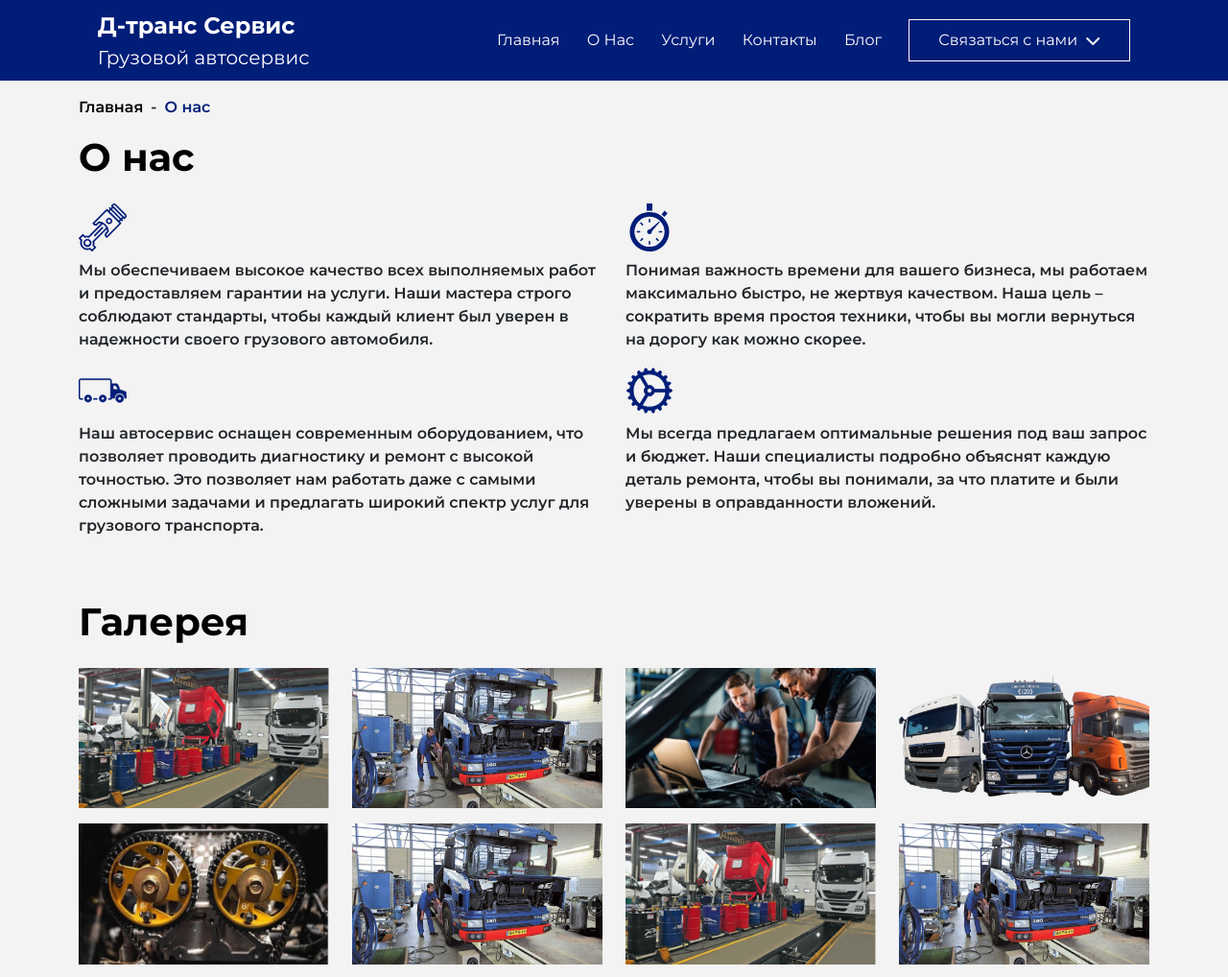
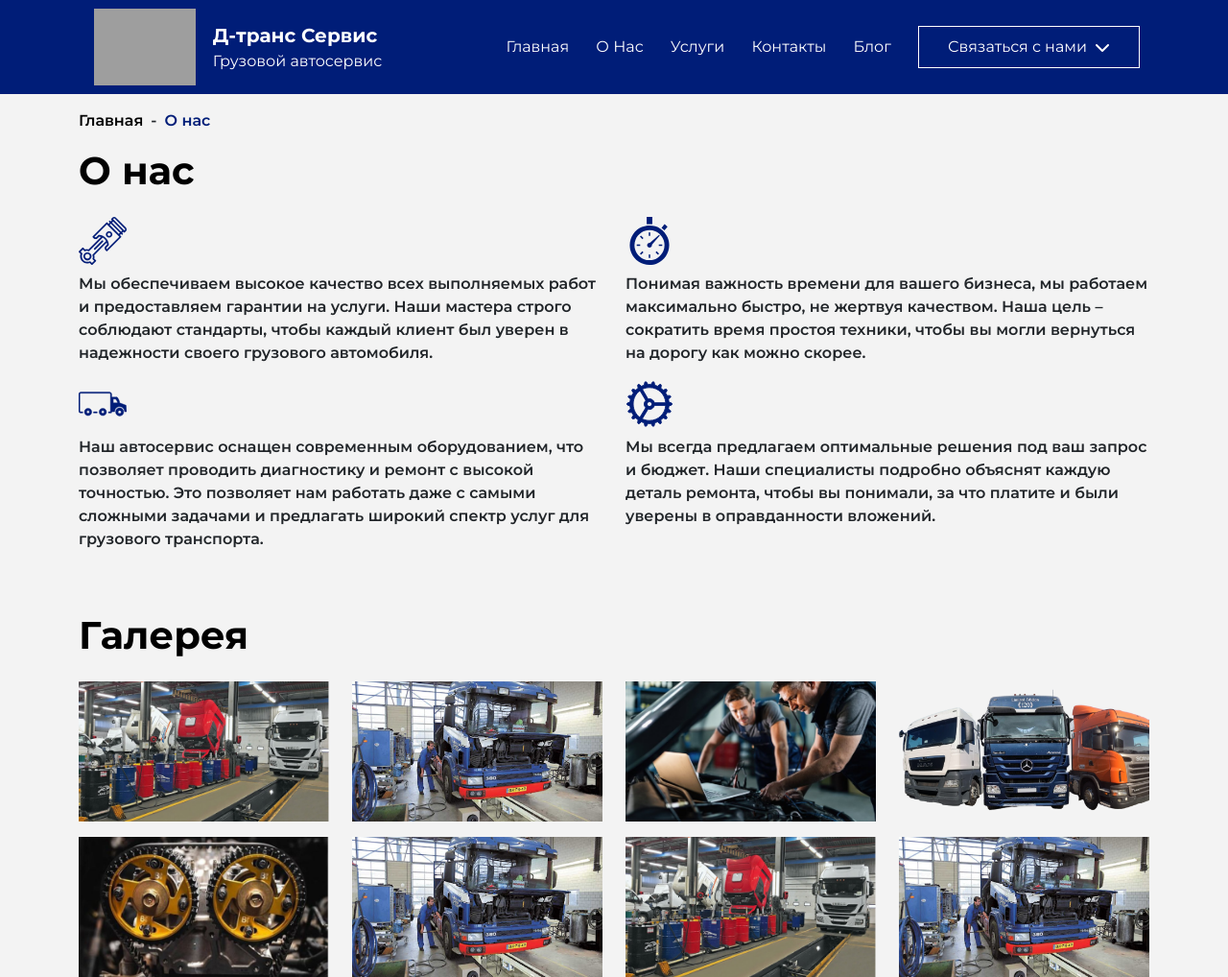
Before and after one commit to cbrekrut/dtrans, a Django app: page /about in a window 1280 px wide. Shown: the top 1018 px of the page at 96% size. Run offline with Django 5.2, Linux system fonts and the light colour scheme; data comes from the database, SQL or seed files in the repository; grey boxes are pictures that could not be loaded.

Commit message:
add logo

```diff
--- a/website/templates/base.html
+++ b/website/templates/base.html
@@ -16,7 +16,10 @@
         <meta name="viewport" content="width=device-width, initial-scale=1.0">
         <meta name="author" content="Д-транс Сервис">
         <meta name="description" content="Д-транс Сервис - профессиональный грузовой автосервис в Твери. Предлагаем качественное обслуживание и ремонт грузовых автомобилей.">
-
+        <link rel="apple-touch-icon" sizes="180x180" href="{% static 'media/favicon/apple-touch-icon.png'%}">
+        <link rel="icon" type="image/png" sizes="32x32" href="{% static 'media/favicon/favicon-32x32.png'%}">
+        <link rel="icon" type="image/png" sizes="16x16" href="{% static 'media/favicon/favicon-16x16.png'%}">
+        <link rel="manifest" href="{% static 'media/favicon/site.webmanifest'%}">
         <!-- Open Graph / Facebook -->
         <meta property="og:type" content="website">
         <meta property="og:url" content="https://dtrans-service.ru/"> <!-- Replace with actual URL -->
@@ -44,15 +47,23 @@
         <nav class="navbar navbar-dark py-1" style="background-color: #001D78;">
             <div class="container-fluid justify-content-around">
               <a class="navbar-brand d-flex flex-column align-items-start" href="/">
-                <span class="text-white fs-4 fw-bold">Д-транс Сервис</span>
-                <span class="text-white fs-5">Грузовой автосервис</span>
+              <div class="row">
+                <div class="col-6 p-0">
+                    <img src="{% static 'media/logo/logo white без фона.svg' %}" alt="Д-транс Сервис" class="logo" style="max-height: 80px;">
+                </div>
+              <div class="col-6 d-flex flex-column align-items-start justify-content-center p-0">
+                    <span class="text-white fs-5 fw-bold">Д-транс Сервис</span>
+                    <span class="text-white fs-6">Грузовой автосервис</span>
+              </div>
+              </div>
+
               </a>
               <button class="navbar-toggler d-lg-none" type="button" data-bs-toggle="offcanvas" data-bs-target="#offcanvasNavbar" aria-controls="offcanvasNavbar" aria-label="Toggle navigation">
                 <span class="navbar-toggler-icon"></span>
               </button>
               <div class="offcanvas offcanvas-end" tabindex="-1" id="offcanvasNavbar" aria-labelledby="offcanvasNavbarLabel">
                 <div class="offcanvas-header d-flex justify-content-between">
-                  <h5 class="offcanvas-title text-white" id="offcanvasNavbarLabel">Д-транс</h5>
+                  <h5 class="offcanvas-title text-white" id="offcanvasNavbarLabel">Д-транс Сервис</h5>
                   <button type="button" class="close-btn" data-bs-dismiss="offcanvas" aria-label="Close"><i class="fa-solid fa-xmark fa-xl" style="color:white;"></i></button>
                 </div>
                 <div class="offcanvas-body">
```
Also changed, not shown: website/static/media/favicon/android-chrome-192x192.png (added), website/static/media/favicon/android-chrome-512x512.png (added), website/static/media/favicon/apple-touch-icon.png (added), website/static/media/favicon/favicon-16x16.png (added), website/static/media/favicon/favicon-32x32.png (added), website/static/media/favicon/favicon.ico (added), website/static/media/favicon/site.webmanifest (added), website/static/media/logo/logo black без фона.svg (added), website/static/media/logo/logo black с фоном.svg (added), website/static/media/logo/logo whie с фоном.svg (added), website/static/media/logo/logo white без фона.svg (added).
